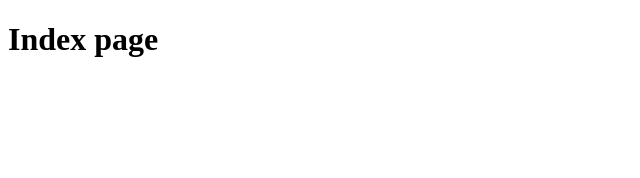
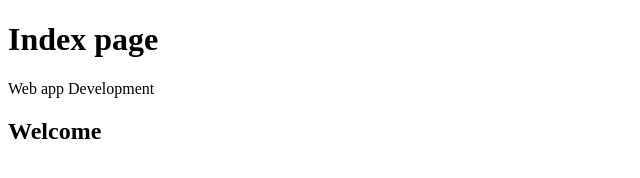
Before and after one commit to teju1403/Mysite, a plain HTML site: page index.html in a window 1280 px wide. Shown: the whole page, without its empty margins (0-640 px from the left). Drawn offline with Linux system fonts and the light colour scheme.

Commit message:
index page updated

```diff
--- a/index.html
+++ b/index.html
@@ -7,5 +7,10 @@
 </head>
 <body>
     <h1>Index page</h1>
+    <header>
+        Web app Development
+    </header>
+    <h2>Welcome</h2>
+
 </body>
 </html>
```
